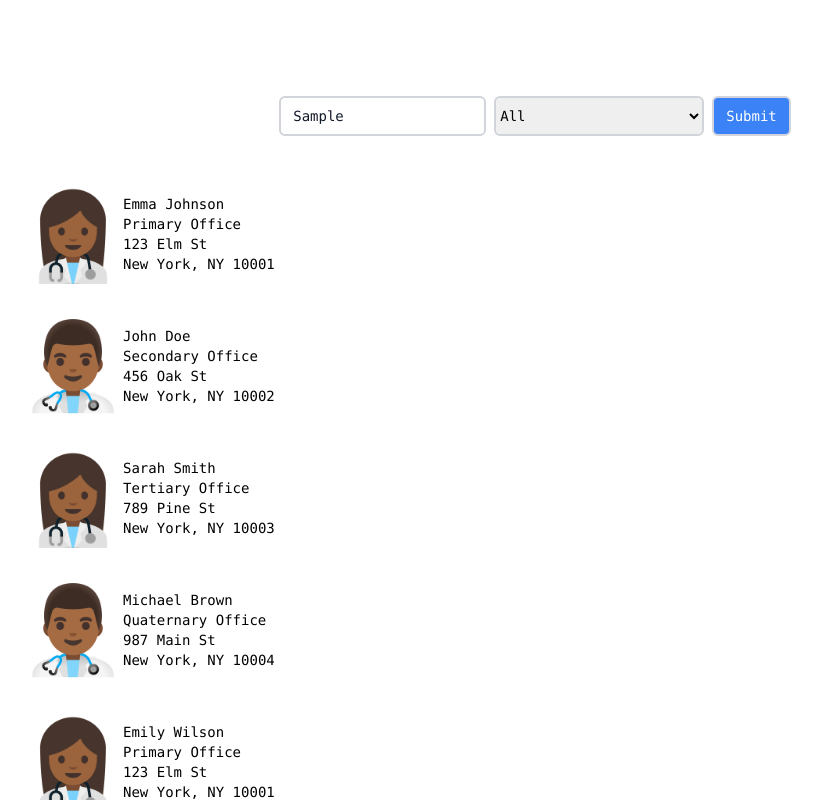
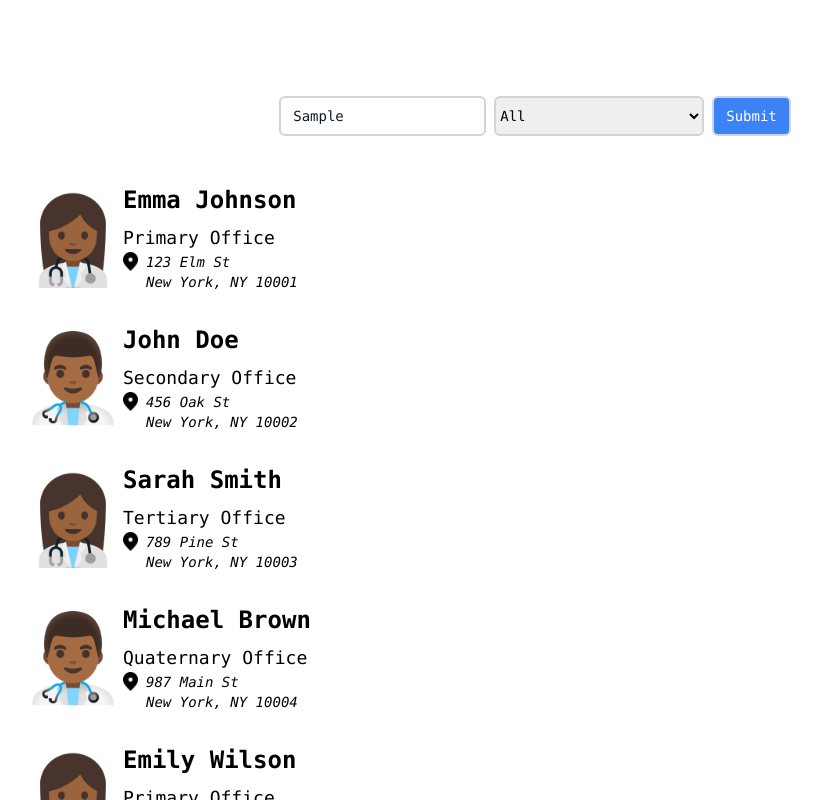
Before and after one commit to whatleytech/poc-bdo-zd, a Next.js app: page / in a window 1280 px wide. Both pictures are taken after typing "Sample" into the empty fields and a click on the button "Submit". Shown: the top 800 px of the page, without its empty margins (105-927 px from the left). Built offline with nearby package versions, Linux system fonts and the light colour scheme.

Commit message:
add icon for address

```diff
--- a/app/components/SearchItem.tsx
+++ b/app/components/SearchItem.tsx
@@ -26,12 +26,24 @@ const SearchItem: React.FC<
         height={100}
       />
       <div className="search-item__details">
-        <h3 className="search-item__name">{fullName}</h3>
-        <p className="search-item__location">{locationName}</p>
-        <p className="search-item__address">{locationAddress}</p>
-        <p className="search-item__address">
-          {locationCity}, {locationState} {locationZipCode}
-        </p>
+        <h1 className="font-bold pb-2 text-2xl">{fullName}</h1>
+        <p className="search-item__location text-lg">{locationName}</p>
+        <div className="flex">
+          <div className="pr-2">
+            <Image
+              src="/address_icon.jpeg"
+              alt="Address"
+              width={15}
+              height={15}
+            />
+          </div>
+          <address>
+            <p>{locationAddress}</p>
+            <p>
+              {locationCity}, {locationState} {locationZipCode}
+            </p>
+          </address>
+        </div>
       </div>
     </div>
   );
```
Also changed, not shown: public/address_icon.jpeg (added).
